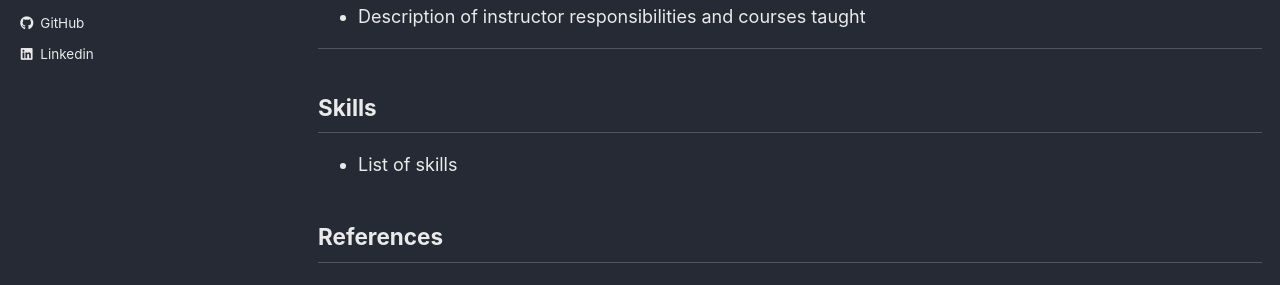
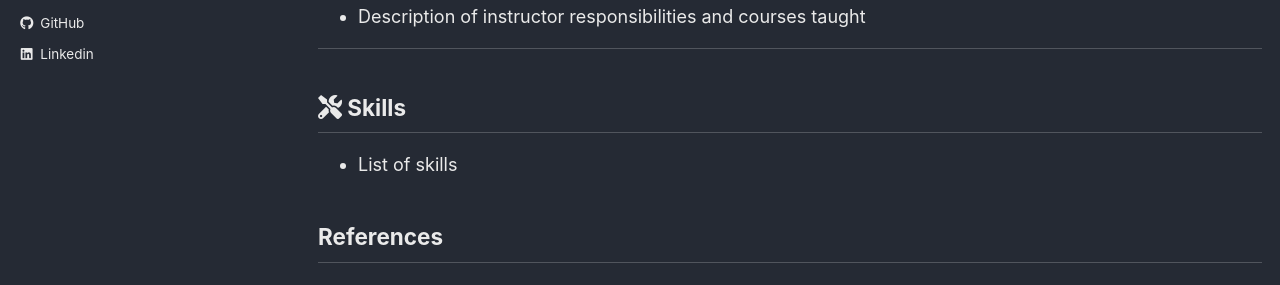
Before and after one commit to AlexTaye/AlexTAYE, a Jekyll site: the page built from _pages/CV.md, in a window 1280 px wide and 900 px high, scrolled down 941 px. Shown: the part 394-679 px from the top of the window. Built offline with Jekyll 4.4.1, drawn with Linux system fonts in a browser that asks for light colours; cached includes are drawn as plain includes.

Commit message:
Update CV.md

```diff
--- a/_pages/CV.md
+++ b/_pages/CV.md
@@ -60,7 +60,7 @@ toc_icon: "gear"
 
 ***
 
-## Skills
+## <i class='fas fa-tools' style='font-size:24px'></i> Skills
 - List of skills
 
 
```
